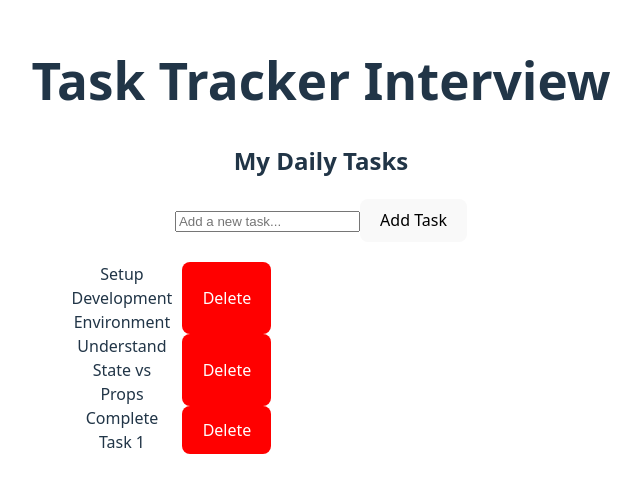
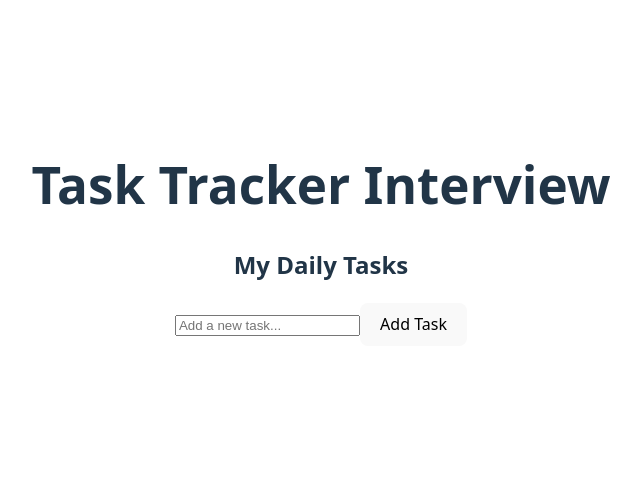
Before and after one commit to meraichaitali75/task-tracker, a React (Vite) app: page / in a window 1280 px wide. Shown: the part 156-648 px from the top of the page, without its empty margins (319-960 px from the left). Built offline with nearby package versions, Linux system fonts and the light colour scheme.

Commit message:
fix: Feature: App is functional with localstorage data

```diff
--- a/src/components/TaskManager.jsx
+++ b/src/components/TaskManager.jsx
@@ -1,18 +1,35 @@
-import { useState } from 'react';
+import { useState, useEffect } from 'react';
 import TaskForm from './TaskForm';
 import TaskList from './TaskList';
 
 function TaskManager() {
+
+    //LAZY INITIALIZATION: check localstorage
+    const [tasks, setTasks] = useState(() => {
+        const saved = localStorage.getItem("my-tasks");
+        if(saved){
+            return JSON.parse(saved);
+        }else{
+            return[];
+        }
+    });
+    // 2. THE SIDE EFFECT: Whenever 'tasks' changes, save it!
+    useEffect(() =>{
+        localStorage.setItem("my-tasks", JSON.stringify(tasks));
+    }, [tasks]);
+
     // === 1. STATE lives here now ===
-    const [tasks, setTasks] = useState([
-        { id: 1, text: "Setup Development Environment" },
-        { id: 2, text: "Understand State vs Props" },
-        { id: 3, text: "Complete Task 1" },
-    ]);
+    // const [tasks, setTasks] = useState([
+    //     { id: 1, text: "Setup Development Environment" },
+    //     { id: 2, text: "Understand State vs Props" },
+    //     { id: 3, text: "Complete Task 1" },
+    // ]);
 
     // === 2. LOGIC ===
     const addTask = (text) => {
-        const newTask = { id: Date.now(), text: text };
+        const newTask = {
+            id: Date.now(),
+            text: text };
         setTasks([...tasks, newTask]);
     };
 
@@ -25,7 +42,6 @@ function TaskManager() {
         <div className="task-manager">
             <h2>My Daily Tasks</h2>
 
-            {/* Sibling communication is handled here */}
             <TaskForm onAdd={addTask} />
             <TaskList tasks={tasks} onDelete={deleteTask} />
         </div>
```
